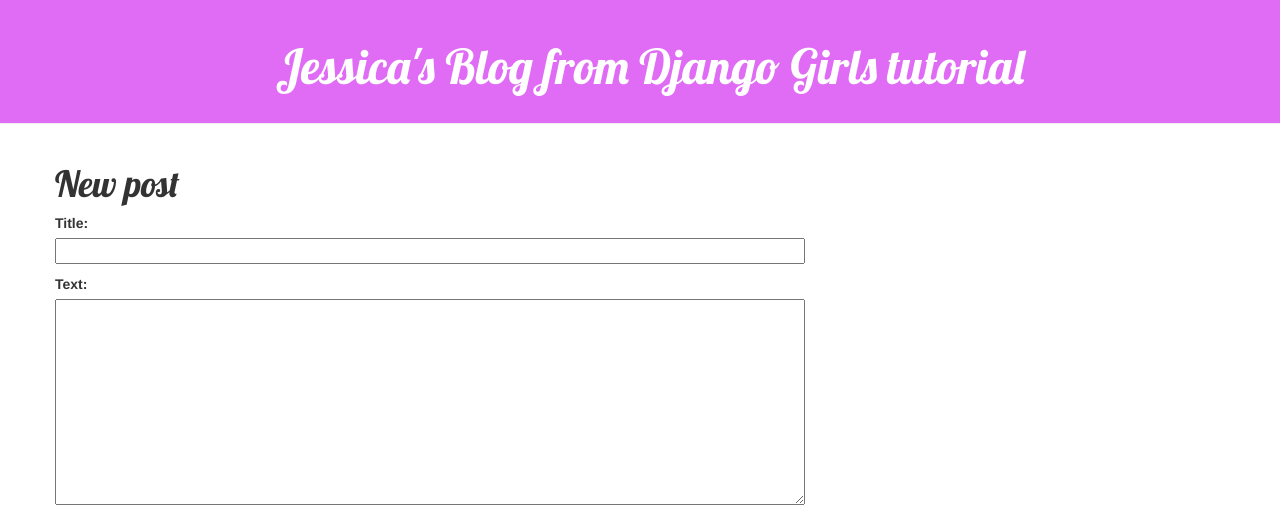
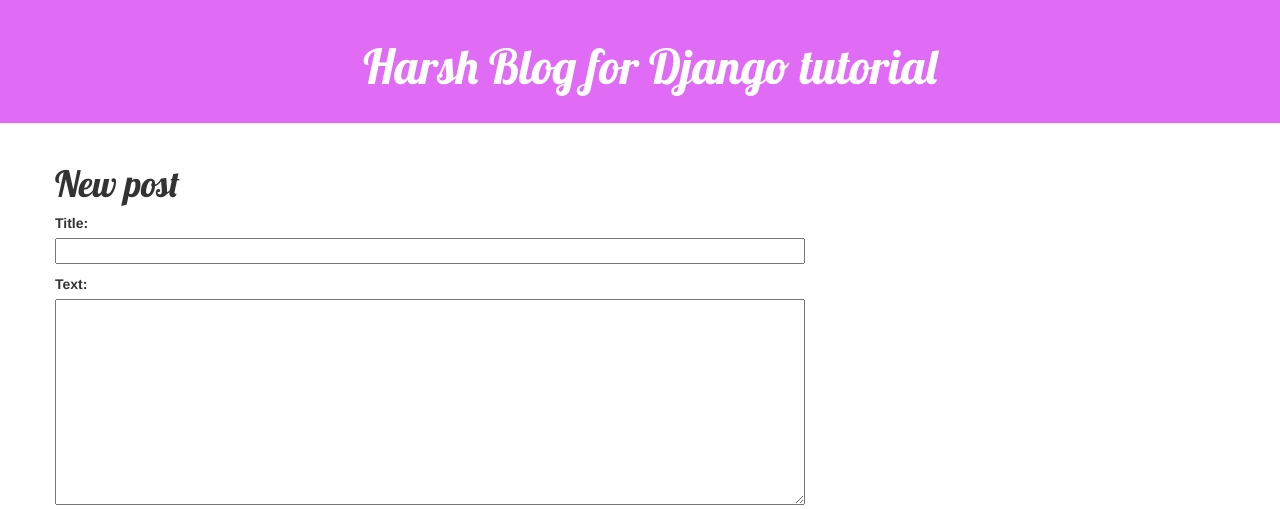
Before and after one commit to harshv2013/django_first_project, a Django app: page /post/new/ in a window 1280 px wide. Shown: the top 509 px of the page. Run offline with Django 3.2, Linux system fonts and the light colour scheme; some libraries are stand-ins or nearby versions.

Commit message:
My Django app, 3rd commit

```diff
--- a/blog/templates/blog/base.html
+++ b/blog/templates/blog/base.html
@@ -2,7 +2,7 @@
 {% load staticfiles %}
 <html>
     <head>
-        <title>Jessica's Blog</title>
+        <title>Harsh Blog</title>
         <link rel="stylesheet" href="//maxcdn.bootstrapcdn.com/bootstrap/3.2.0/css/bootstrap.min.css">
         <link rel="stylesheet" href="//maxcdn.bootstrapcdn.com/bootstrap/3.2.0/css/bootstrap-theme.min.css">
         <link rel="stylesheet" href="{% static 'css/blog.css' %}">
@@ -13,7 +13,7 @@
 			{% if user.is_authenticated %}
 				<a href="{% url 'post_new' %}" class="top-menu"><span class="glyphicon glyphicon-plus"></span></a>
 			{% endif %}
-	        <h1><a href="/">Jessica's Blog from Django Girls tutorial</a></h1>
+	        <h1><a href="/">Harsh Blog for  Django tutorial</a></h1>
 		</div>
         <div class="content container">
             <div class="row">
```
